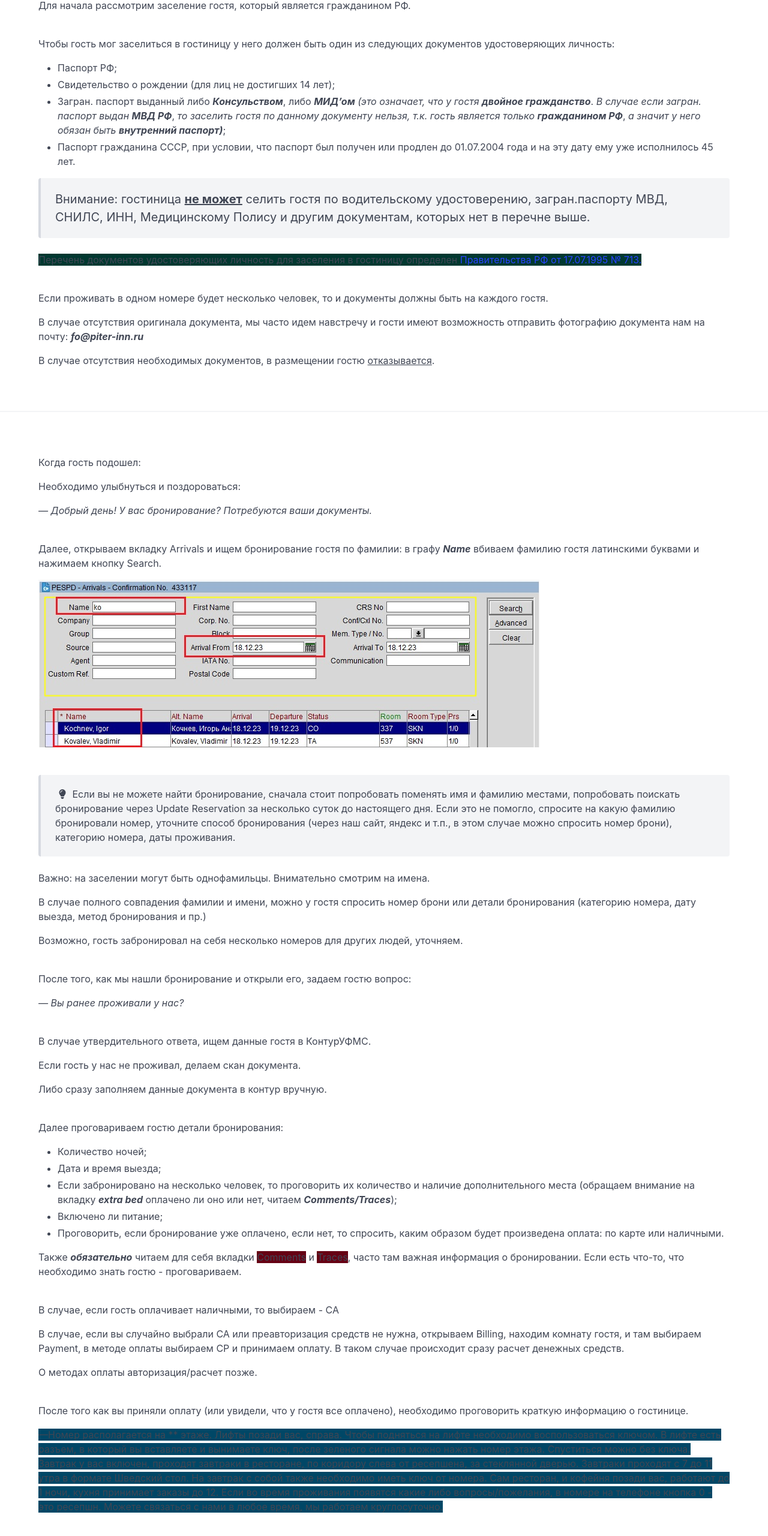
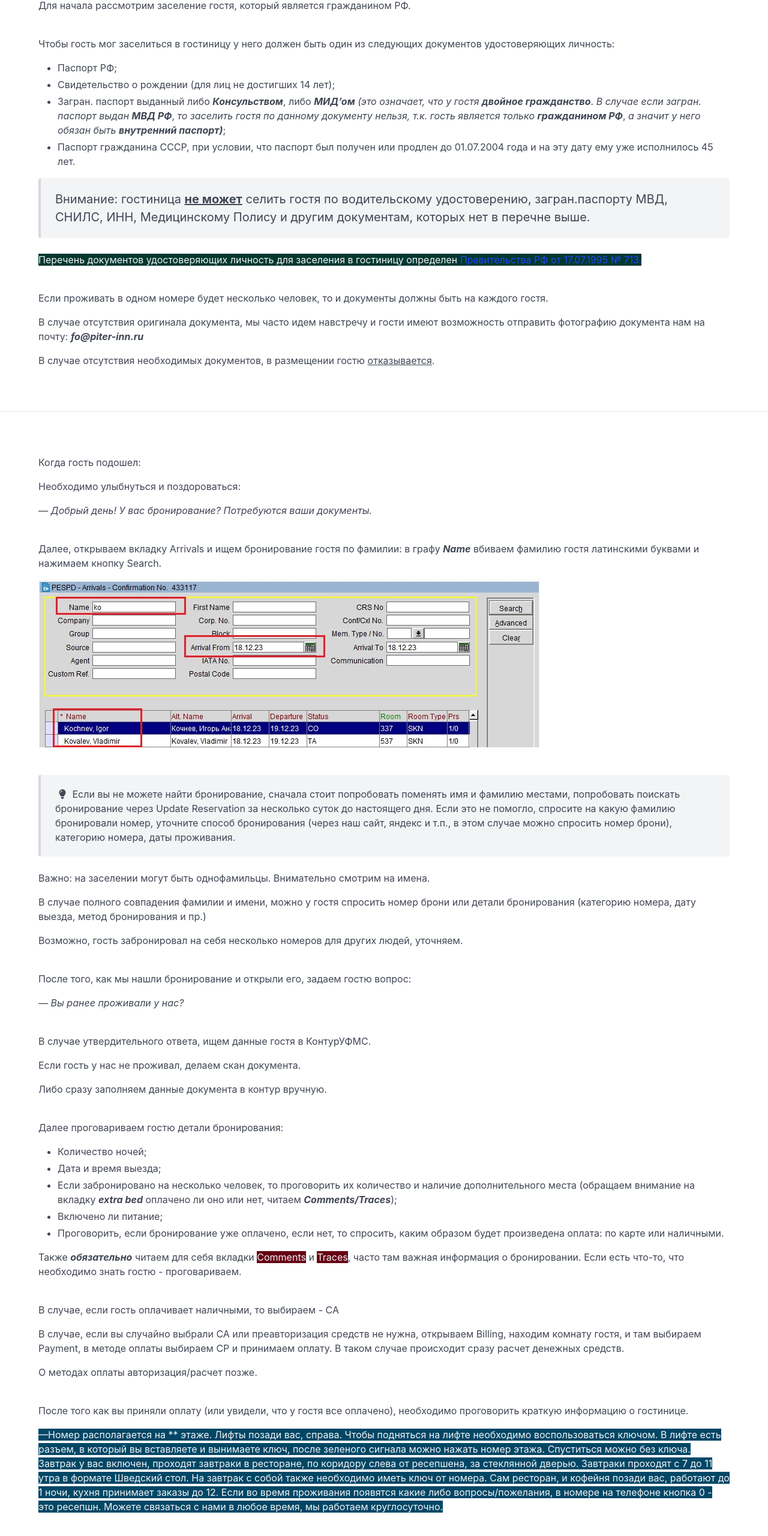
Before and after one commit to Ksemuil/piterinn, a plain HTML site: page src/admin/checkin.html in a window 1280 px wide. Shown: the part 235-2796 px from the top of the page at 60% size. Drawn offline with Linux system fonts and the light colour scheme.

Commit message:
fix(): wrong text color

```diff
--- a/src/admin/checkin.html
+++ b/src/admin/checkin.html
@@ -35,7 +35,7 @@
                     <p class="is-size-5">Внимание: гостиница <b><u>не может</u></b> селить гостя по водительскому удостоверению, загран.паспорту МВД, СНИЛС, ИНН, Медицинскому Полису и другим документам, которых нет в перечне выше.</p>
                 </div>
             </article>
-            <p><span class="has-background-primary-10">Перечень документов удостоверяющих личность для заселения в гостиницу определен <a href="https://normativ.kontur.ru/document?moduleId=1&documentId=451293#h475">Правительства РФ от 17.07.1995 № 713.</a></span></p>
+            <p><span class="has-background-primary-10 has-text-light">Перечень документов удостоверяющих личность для заселения в гостиницу определен <a href="https://normativ.kontur.ru/document?moduleId=1&documentId=451293#h475">Правительства РФ от 17.07.1995 № 713.</a></span></p>
             <br>
             <p>Если проживать в одном номере будет несколько человек, то и документы должны быть на каждого гостя.</p>
             <p>В случае отсутствия оригинала документа, мы часто идем навстречу и гости имеют возможность отправить фотографию документа нам на почту: <b><i>fo@piter-inn.ru</i></b></p>
@@ -83,15 +83,15 @@
                 <li>Включено ли питание;</li>
                 <li>Проговорить, если бронирование уже оплачено, если нет, то спросить, каким образом будет произведена оплата: по карте или наличными.</li>
             </ul>
-            <p>Также <b><i>обязательно</i></b> читаем для себя вкладки <span class="has-background-danger-20">Comments</span> и
-                <span class="has-background-danger-20">Traces</span>, часто там важная информация о бронировании. Если есть что-то, что необходимо знать гостю - проговариваем.</p>
+            <p>Также <b><i>обязательно</i></b> читаем для себя вкладки <span class="has-background-danger-20 has-text-light">Comments</span> и
+                <span class="has-background-danger-20 has-text-light">Traces</span>, часто там важная информация о бронировании. Если есть что-то, что необходимо знать гостю - проговариваем.</p>
             <br>
             <p>В случае, если гость оплачивает наличными, то выбираем - CA</p>
             <p>В случае, если вы случайно выбрали CA или преавторизация средств не нужна, открываем Billing, находим комнату гостя, и там выбираем Payment, в методе оплаты выбираем CP и принимаем оплату. В таком случае происходит сразу расчет денежных средств.</p>
             <p>О методах оплаты авторизация/расчет позже.</p>
             <br>
             <p>После того как вы приняли оплату (или увидели, что у гостя все оплачено), необходимо проговорить краткую информацию о гостинице.</p>
-            <p><span class="has-background-info-20">—Номер располагается на ** этаже. Лифты позади вас, справа. Чтобы подняться на лифте необходимо воспользоваться ключом. В лифте есть разъем, в который вы вставляете и вынимаете ключ, после зеленого сигнала можно нажать номер этажа. Спуститься можно без ключа. Завтрак у вас включен, проходят завтраки в ресторане, по коридору слева от ресепшена, за стеклянной дверью. Завтраки проходят с 7 до 11 утра в формате Шведский стол. На завтрак с собой также необходимо иметь ключ от номера. Сам ресторан, и кофейня позади вас, работают до 1 ночи, кухня принимает заказы до 12. Если во время проживания появятся какие либо вопросы/пожелания, в номере на телефоне кнопка 0 - это ресепшн. Можете связаться с нами в любое время, мы работаем круглосуточно.</span></p>
+            <p><span class="has-background-info-20 has-text-light">—Номер располагается на ** этаже. Лифты позади вас, справа. Чтобы подняться на лифте необходимо воспользоваться ключом. В лифте есть разъем, в который вы вставляете и вынимаете ключ, после зеленого сигнала можно нажать номер этажа. Спуститься можно без ключа. Завтрак у вас включен, проходят завтраки в ресторане, по коридору слева от ресепшена, за стеклянной дверью. Завтраки проходят с 7 до 11 утра в формате Шведский стол. На завтрак с собой также необходимо иметь ключ от номера. Сам ресторан, и кофейня позади вас, работают до 1 ночи, кухня принимает заказы до 12. Если во время проживания появятся какие либо вопросы/пожелания, в номере на телефоне кнопка 0 - это ресепшн. Можете связаться с нами в любое время, мы работаем круглосуточно.</span></p>
             <br>
             <p>Если гость готов слушать дальше, то добавьте информацию про сауну, тренажерный зал, Wi-Fi, круглосуточный Room Service.</p>
             <br>
```
Also changed, not shown: src/admin/createres.html (+1 -1 lines), src/admin/kontur.html (+2 -2 lines), src/admin/restype.html (+1 -1 lines).
